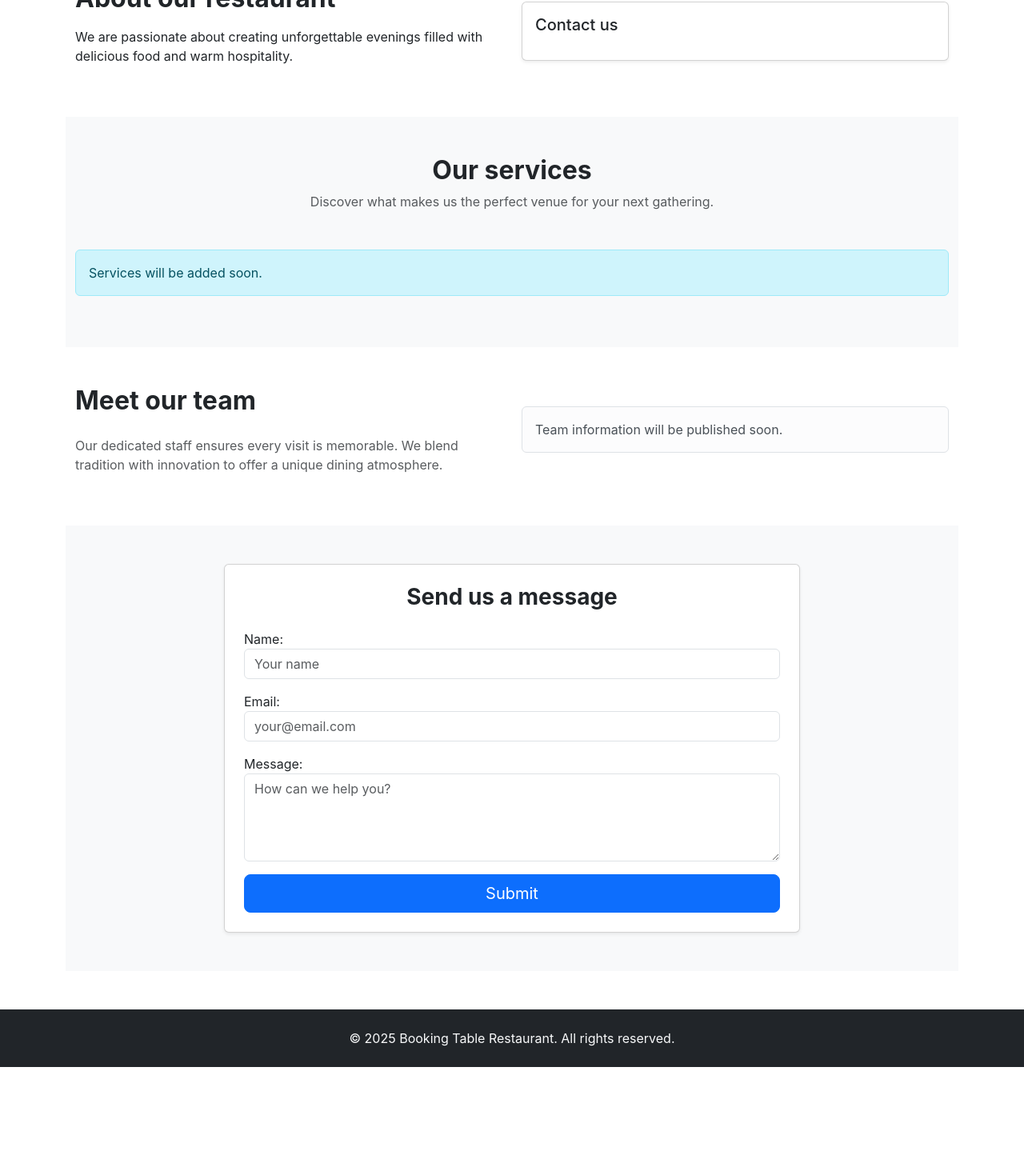
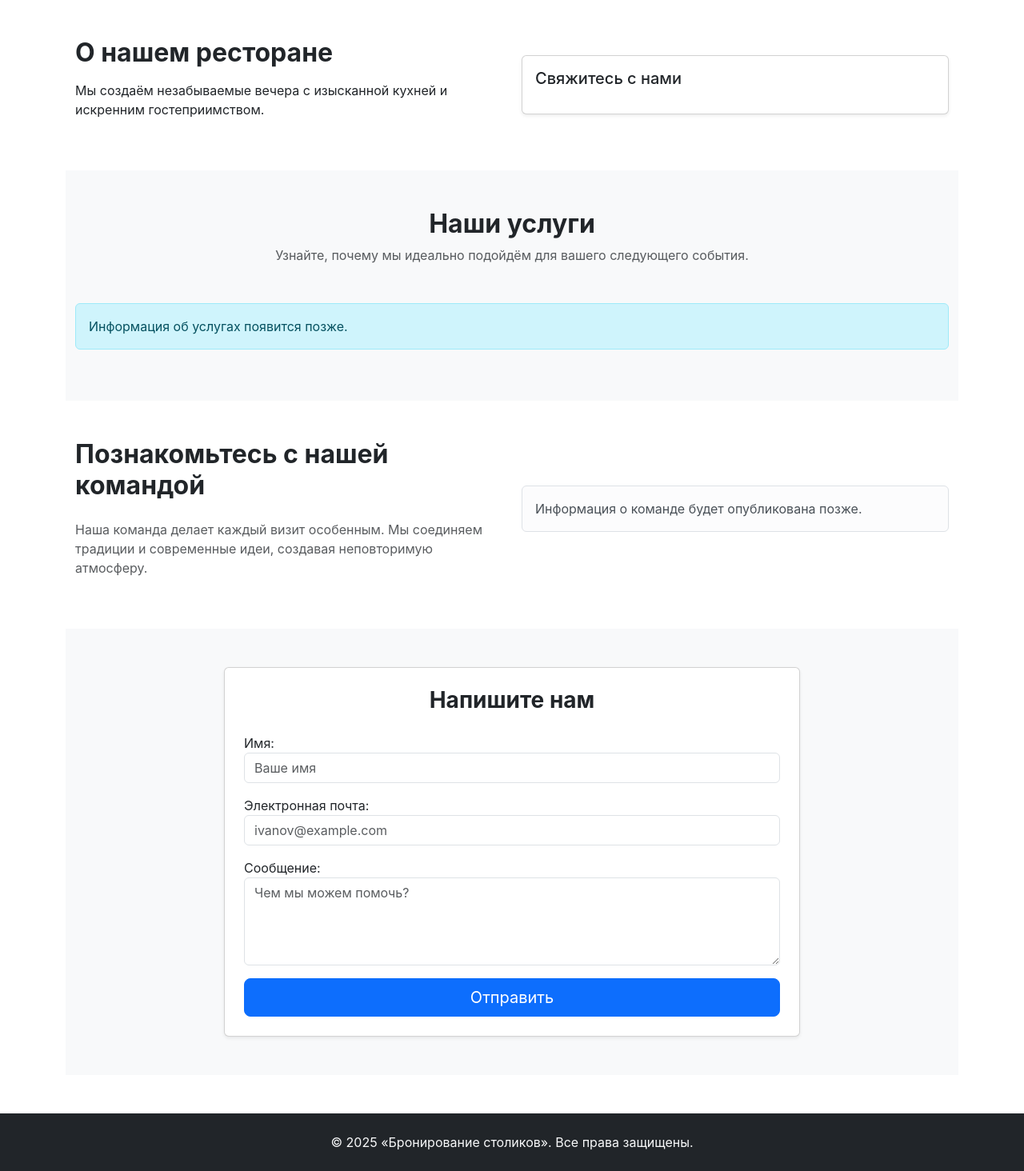
Before and after one commit to Kub-mi/Booking_Table_Restaurant, a Django app: page / in a window 1280 px wide. Shown: the part 647-2111 px from the top of the page at 80% size. Before the commit the page ends 1981 px from the top, so only its background shows below. Run offline with Django 5.2, Linux system fonts and the light colour scheme; data that the repository does not hold is empty.

Commit message:
Fix login error and translate UI to Russian

```diff
--- a/core/forms.py
+++ b/core/forms.py
@@ -8,11 +8,22 @@ class ContactForm(forms.ModelForm):
         model = ContactSubmission
         fields = ["name", "email", "message"]
         widgets = {
-            "name": forms.TextInput(attrs={"class": "form-control", "placeholder": "Your name"}),
+            "name": forms.TextInput(
+                attrs={"class": "form-control", "placeholder": "Ваше имя"}
+            ),
             "email": forms.EmailInput(
-                attrs={"class": "form-control", "placeholder": "your@email.com"}
+                attrs={"class": "form-control", "placeholder": "ivanov@example.com"}
             ),
             "message": forms.Textarea(
-                attrs={"class": "form-control", "rows": 4, "placeholder": "How can we help you?"}
+                attrs={
+                    "class": "form-control",
+                    "rows": 4,
+                    "placeholder": "Чем мы можем помочь?",
+                }
             ),
         }
+        labels = {
+            "name": "Имя",
+            "email": "Электронная почта",
+            "message": "Сообщение",
+        }
--- a/core/views.py
+++ b/core/views.py
@@ -20,7 +20,10 @@ class HomePageView(FormView):
 
     def form_valid(self, form):
         form.save()
-        messages.success(self.request, "Thank you! We will get back to you shortly.")
+        messages.success(
+            self.request,
+            "Спасибо! Мы свяжемся с вами в ближайшее время.",
+        )
         return super().form_valid(form)
 
 
--- a/templates/base.html
+++ b/templates/base.html
@@ -1,10 +1,10 @@
 {% load static %}
 <!DOCTYPE html>
-<html lang="en">
+<html lang="ru">
 <head>
     <meta charset="utf-8">
     <meta name="viewport" content="width=device-width, initial-scale=1">
-    <title>{% block title %}Booking Table Restaurant{% endblock %}</title>
+    <title>{% block title %}Бронирование столиков{% endblock %}</title>
     <link href="https://cdn.jsdelivr.net/npm/bootstrap@5.3.3/dist/css/bootstrap.min.css" rel="stylesheet">
     <link rel="stylesheet" href="https://cdn.jsdelivr.net/npm/bootstrap-icons@1.11.3/font/bootstrap-icons.min.css">
     <link rel="stylesheet" href="{% static 'css/styles.css' %}">
@@ -12,21 +12,21 @@
 <body class="d-flex flex-column min-vh-100">
 <nav class="navbar navbar-expand-lg navbar-dark bg-dark">
     <div class="container">
-        <a class="navbar-brand" href="{% url 'core:home' %}">Booking Table</a>
+        <a class="navbar-brand" href="{% url 'core:home' %}">Бронирование столиков</a>
         <button class="navbar-toggler" type="button" data-bs-toggle="collapse" data-bs-target="#navbarNav">
             <span class="navbar-toggler-icon"></span>
         </button>
         <div class="collapse navbar-collapse" id="navbarNav">
             <ul class="navbar-nav ms-auto">
-                <li class="nav-item"><a class="nav-link" href="{% url 'core:home' %}">Home</a></li>
-                <li class="nav-item"><a class="nav-link" href="{% url 'core:about' %}">About</a></li>
-                <li class="nav-item"><a class="nav-link" href="{% url 'reservations:create' %}">Book a table</a></li>
+                <li class="nav-item"><a class="nav-link" href="{% url 'core:home' %}">Главная</a></li>
+                <li class="nav-item"><a class="nav-link" href="{% url 'core:about' %}">О нас</a></li>
+                <li class="nav-item"><a class="nav-link" href="{% url 'reservations:create' %}">Забронировать столик</a></li>
                 {% if user.is_authenticated %}
-                    <li class="nav-item"><a class="nav-link" href="{% url 'users:profile' %}">My profile</a></li>
-                    <li class="nav-item"><a class="nav-link" href="{% url 'logout' %}">Logout</a></li>
+                    <li class="nav-item"><a class="nav-link" href="{% url 'users:profile' %}">Мой профиль</a></li>
+                    <li class="nav-item"><a class="nav-link" href="{% url 'logout' %}">Выйти</a></li>
                 {% else %}
-                    <li class="nav-item"><a class="nav-link" href="{% url 'login' %}">Login</a></li>
-                    <li class="nav-item"><a class="nav-link" href="{% url 'users:register' %}">Register</a></li>
+                    <li class="nav-item"><a class="nav-link" href="{% url 'login' %}">Войти</a></li>
+                    <li class="nav-item"><a class="nav-link" href="{% url 'users:register' %}">Регистрация</a></li>
                 {% endif %}
             </ul>
         </div>
@@ -47,7 +47,7 @@
 
 <footer class="bg-dark text-light py-4 mt-auto">
     <div class="container text-center">
-        <p class="mb-0">&copy; {% now 'Y' %} Booking Table Restaurant. All rights reserved.</p>
+        <p class="mb-0">&copy; {% now 'Y' %} «Бронирование столиков». Все права защищены.</p>
     </div>
 </footer>
 
--- a/templates/core/home.html
+++ b/templates/core/home.html
@@ -1,17 +1,17 @@
 {% extends 'base.html' %}
 
-{% block title %}Welcome | Booking Table Restaurant{% endblock %}
+{% block title %}Главная | Бронирование столиков{% endblock %}
 
 {% block content %}
 <section class="hero text-center text-lg-start">
     <div class="container">
         <div class="row align-items-center">
             <div class="col-lg-7">
-                <h1 class="display-4 fw-bold mb-3">{{ restaurant.name|default:'Your next dining experience' }}</h1>
-                <p class="lead mb-4">{{ restaurant.tagline|default:'Reserve a table at our restaurant and enjoy exceptional cuisine crafted with seasonal ingredients.' }}</p>
+                <h1 class="display-4 fw-bold mb-3">{{ restaurant.name|default:'Ваш следующий гастрономический опыт' }}</h1>
+                <p class="lead mb-4">{{ restaurant.tagline|default:'Забронируйте столик в нашем ресторане и насладитесь авторской кухней из сезонных продуктов.' }}</p>
                 <div class="d-flex flex-column flex-sm-row gap-3">
-                    <a href="{% url 'reservations:create' %}" class="btn btn-primary btn-lg"><i class="bi bi-calendar-check me-2"></i>Book a table</a>
-                    <a href="{% url 'core:about' %}" class="btn btn-outline-light btn-lg">Learn more</a>
+                    <a href="{% url 'reservations:create' %}" class="btn btn-primary btn-lg"><i class="bi bi-calendar-check me-2"></i>Забронировать</a>
+                    <a href="{% url 'core:about' %}" class="btn btn-outline-light btn-lg">Узнать больше</a>
                 </div>
             </div>
         </div>
@@ -22,16 +22,16 @@
     <div class="container">
         <div class="row align-items-center">
             <div class="col-lg-6 mb-4 mb-lg-0">
-                <h2 class="fw-bold mb-3">About our restaurant</h2>
-                <p>{{ restaurant.description|default:'We are passionate about creating unforgettable evenings filled with delicious food and warm hospitality.' }}</p>
+                <h2 class="fw-bold mb-3">О нашем ресторане</h2>
+                <p>{{ restaurant.description|default:'Мы создаём незабываемые вечера с изысканной кухней и искренним гостеприимством.' }}</p>
                 {% if restaurant.opening_hours %}
-                    <p class="mb-0"><strong>Opening hours:</strong> {{ restaurant.opening_hours }}</p>
+                    <p class="mb-0"><strong>Часы работы:</strong> {{ restaurant.opening_hours }}</p>
                 {% endif %}
             </div>
             <div class="col-lg-6">
                 <div class="card shadow-sm">
                     <div class="card-body">
-                        <h5 class="card-title">Contact us</h5>
+                        <h5 class="card-title">Свяжитесь с нами</h5>
                         <ul class="list-unstyled">
                             {% if restaurant.address %}<li><i class="bi bi-geo-alt-fill me-2 text-primary"></i>{{ restaurant.address }}</li>{% endif %}
                             {% if restaurant.phone %}<li><i class="bi bi-telephone-fill me-2 text-primary"></i>{{ restaurant.phone }}</li>{% endif %}
@@ -47,8 +47,8 @@
 <section class="py-5 bg-light">
     <div class="container">
         <div class="text-center mb-5">
-            <h2 class="fw-bold">Our services</h2>
-            <p class="text-muted">Discover what makes us the perfect venue for your next gathering.</p>
+            <h2 class="fw-bold">Наши услуги</h2>
+            <p class="text-muted">Узнайте, почему мы идеально подойдём для вашего следующего события.</p>
         </div>
         <div class="row g-4">
             {% for service in services %}
@@ -63,7 +63,7 @@
                 </div>
             {% empty %}
                 <div class="col-12">
-                    <div class="alert alert-info">Services will be added soon.</div>
+                    <div class="alert alert-info">Информация об услугах появится позже.</div>
                 </div>
             {% endfor %}
         </div>
@@ -74,8 +74,8 @@
     <div class="container">
         <div class="row align-items-center">
             <div class="col-lg-6">
-                <h2 class="fw-bold mb-4">Meet our team</h2>
-                <p class="text-muted">Our dedicated staff ensures every visit is memorable. We blend tradition with innovation to offer a unique dining atmosphere.</p>
+                <h2 class="fw-bold mb-4">Познакомьтесь с нашей командой</h2>
+                <p class="text-muted">Наша команда делает каждый визит особенным. Мы соединяем традиции и современные идеи, создавая неповторимую атмосферу.</p>
             </div>
             <div class="col-lg-6">
                 <div class="row g-4">
@@ -100,7 +100,7 @@
                         </div>
                     {% empty %}
                         <div class="col-12">
-                            <div class="alert alert-light border">Team information will be published soon.</div>
+                            <div class="alert alert-light border">Информация о команде будет опубликована позже.</div>
                         </div>
                     {% endfor %}
                 </div>
@@ -115,7 +115,7 @@
             <div class="col-lg-8">
                 <div class="card shadow-sm">
                     <div class="card-body p-4">
-                        <h3 class="fw-bold mb-4 text-center">Send us a message</h3>
+                        <h3 class="fw-bold mb-4 text-center">Напишите нам</h3>
                         <form method="post" novalidate>
                             {% csrf_token %}
                             {{ form.non_field_errors }}
@@ -135,7 +135,7 @@
                                 {{ form.message.errors }}
                             </div>
                             <div class="d-grid">
-                                <button type="submit" class="btn btn-primary btn-lg">Submit</button>
+                                <button type="submit" class="btn btn-primary btn-lg">Отправить</button>
                             </div>
                         </form>
                     </div>
--- a/users/urls.py
+++ b/users/urls.py
@@ -1,12 +1,13 @@
 from django.urls import path
 
-from .views import ProfileView, RegisterView
+from .views import CustomLoginView, ProfileView, RegisterView
 
 
 app_name = "users"
 
 
 urlpatterns = [
+    path("login/", CustomLoginView.as_view(), name="login"),
     path("register/", RegisterView.as_view(), name="register"),
     path("profile/", ProfileView.as_view(), name="profile"),
 ]
```
Also changed, not shown: reservations/forms.py (+17 -4 lines), reservations/models.py (+11 -7 lines), reservations/views.py (+5 -5 lines), templates/core/about.html (+8 -8 lines), templates/registration/login.html (+6 -6 lines), templates/reservations/reservation_form.html (+12 -12 lines), templates/reservations/reservation_list.html (+18 -18 lines), templates/reservations/reservation_update.html (+4 -4 lines), templates/users/profile.html (+15 -15 lines), templates/users/register.html (+8 -8 lines), users/forms.py (+43 -1 lines), users/views.py (+12 -3 lines).
